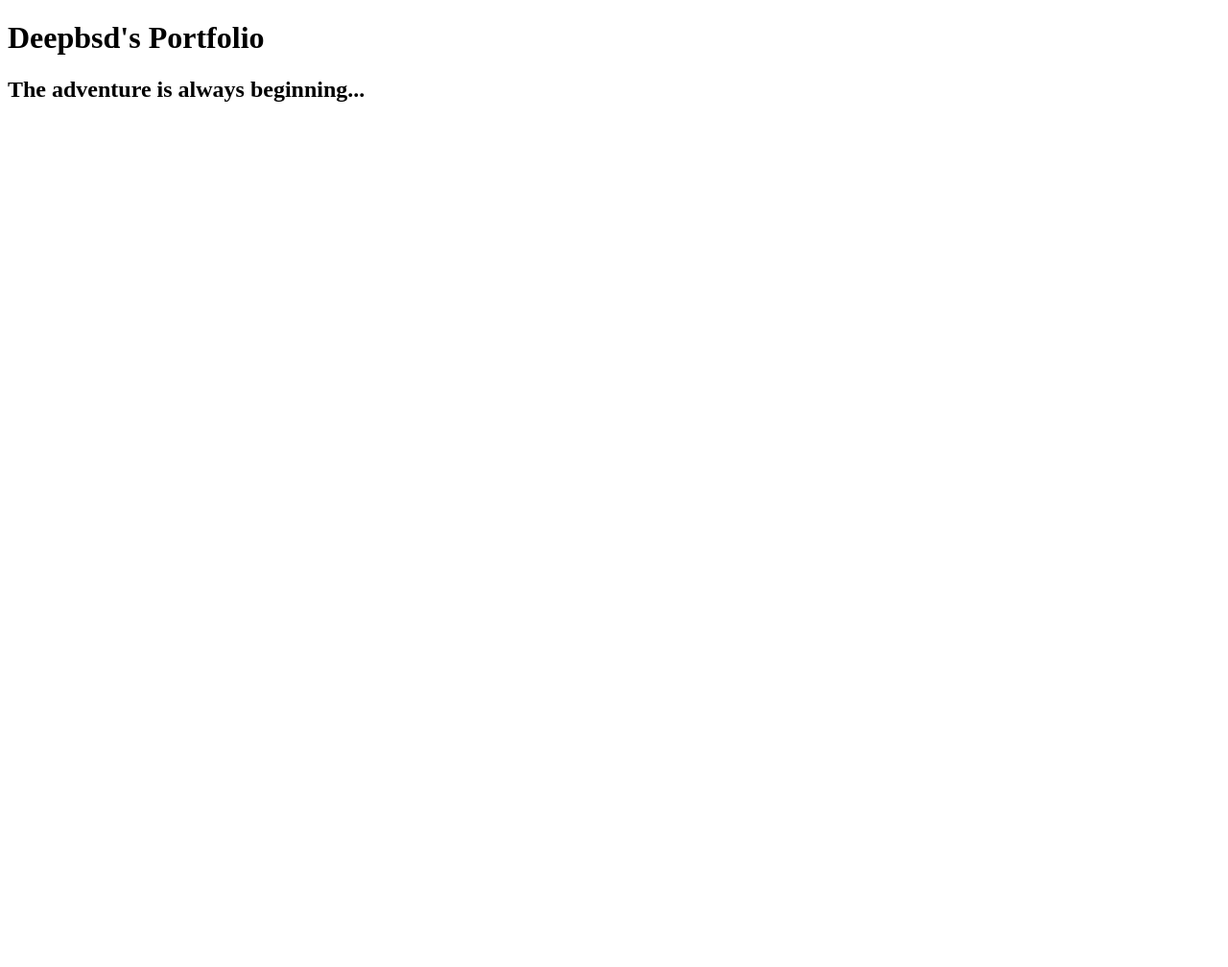
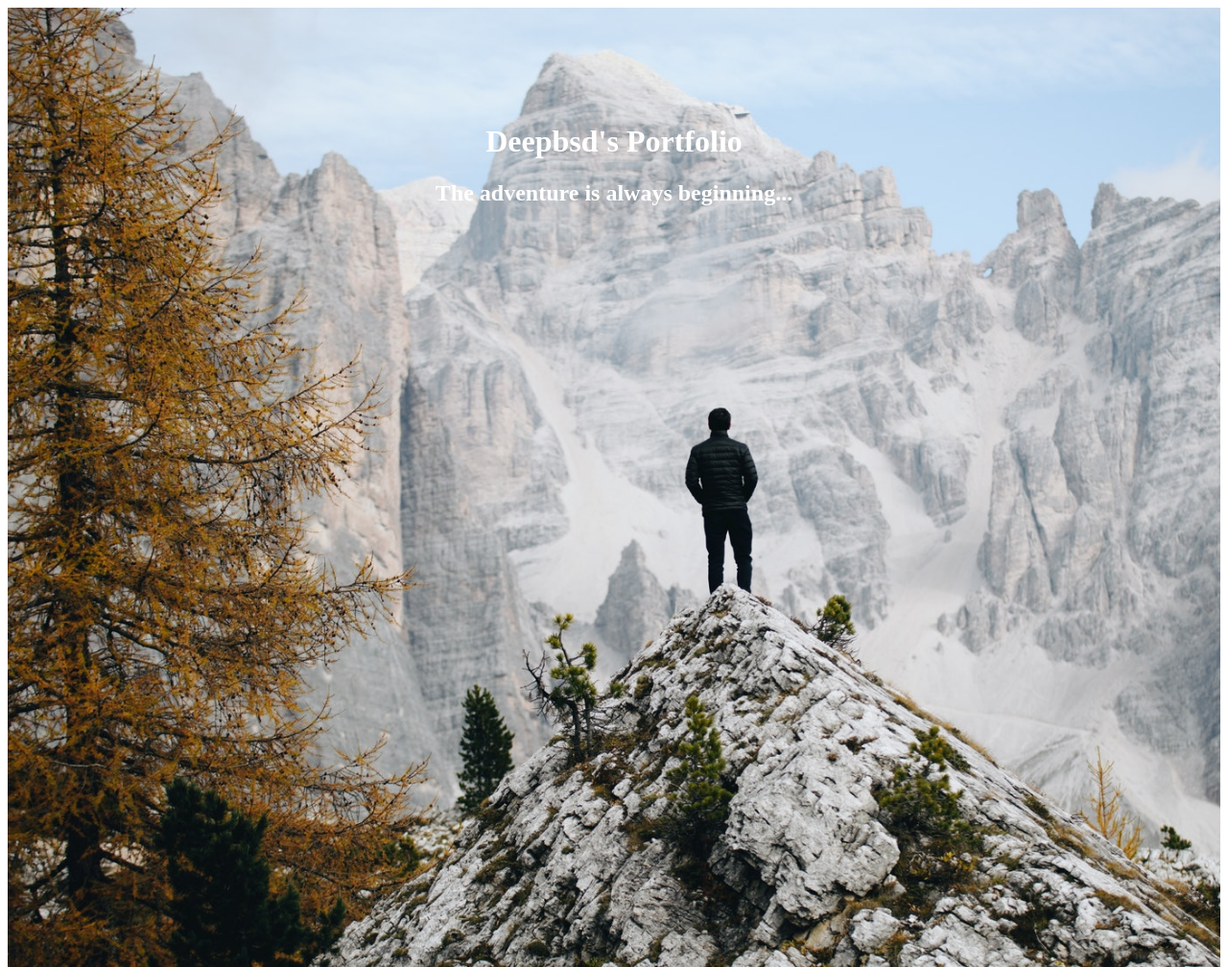
Before and after one commit to deepbsd/new_portfolio, a plain HTML site: page index.html in a window 1280 px wide. Shown: the whole page at 96% size. Before the commit the page ends 800 px from the top, so only its background shows below. Drawn offline with Linux system fonts and the light colour scheme.

Commit message:
setting up structure and beginning content

```diff
--- a/css/style.css
+++ b/css/style.css
@@ -0,0 +1,12 @@
+.header {
+    color: white;
+    height: 800px;
+    background: url("../img/solo_victory.jpeg") left top no-repeat;
+    background-color: radial-gradient(cyan, midnight-blue);
+    background-size: cover;
+    padding: 100px 0;
+}
+
+h1, h2 {
+    text-align: center;
+}
--- a/index.html
+++ b/index.html
@@ -2,6 +2,7 @@
 <html lang="en">
 <head>
     <meta charset="UTF-8">
+    <link rel="stylesheet" href="css/style.css">
     <title></title>
 </head>
 <body>
```
Also changed, not shown: img/solo_victory.jpeg (added), sass/abstracts/_functions.scss (added), sass/abstracts/_mixins.scss (added), sass/abstracts/_variables.scss (added), sass/base/_animations.scss (added), sass/base/_base.scss (added), sass/base/_typography.scss (added), sass/base/_utilities.scss (added), sass/layout/_footer.scss (added), sass/layout/_grid.scss (added), sass/layout/_header.scss (added), sass/layout/_navigation.scss (added), sass/main.scss (added), sass/pages/_home.scss (added).
